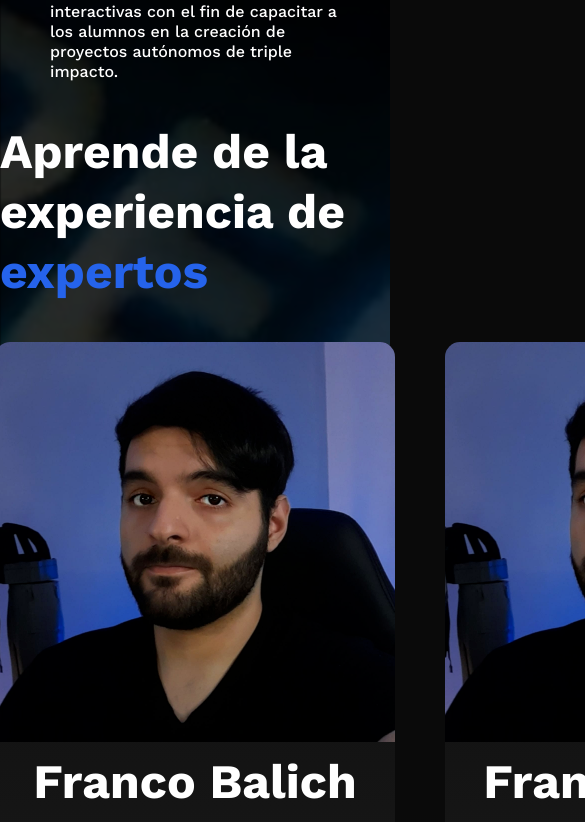
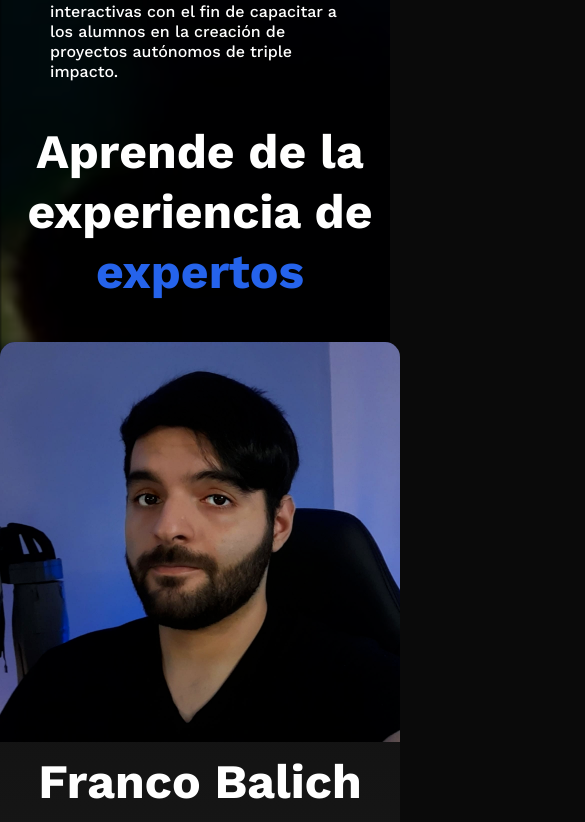
Before and after one commit to InnovativaLab/Pagina-web, a React (Vite) app in the folder PaginaWeb-React/: page / in a window 390 px wide. Shown: the part 1681-2503 px from the top of the page, 585 px wide, since content can reach past the window. Built offline with nearby package versions, Linux system fonts and the light colour scheme; the HTML template or start-up script is replaced by a standard one.

Commit message:
Add responsive styles

```diff
--- a/PaginaWeb-React/src/pages/styles/Inicio.css
+++ b/PaginaWeb-React/src/pages/styles/Inicio.css
@@ -77,12 +77,14 @@
   align-items: center;
   flex-direction: column;
   margin-bottom: 40px;
+  flex-wrap: wrap;
 }
 .staffTitle{
   color: var(--Blanco);
   font-family: 'Work Sans';
   font-style: normal;
   font-weight: 700;
+  text-align: center;
   font-size: 48px;
   line-height: 125%;
   margin-bottom: 40px;
@@ -92,6 +94,7 @@
   justify-content: center;
   align-items: center;
   gap: 50px;
+  flex-wrap: wrap;
 }
 @media screen and (max-width:1300px) {
   .weObjectsSvg{
```
